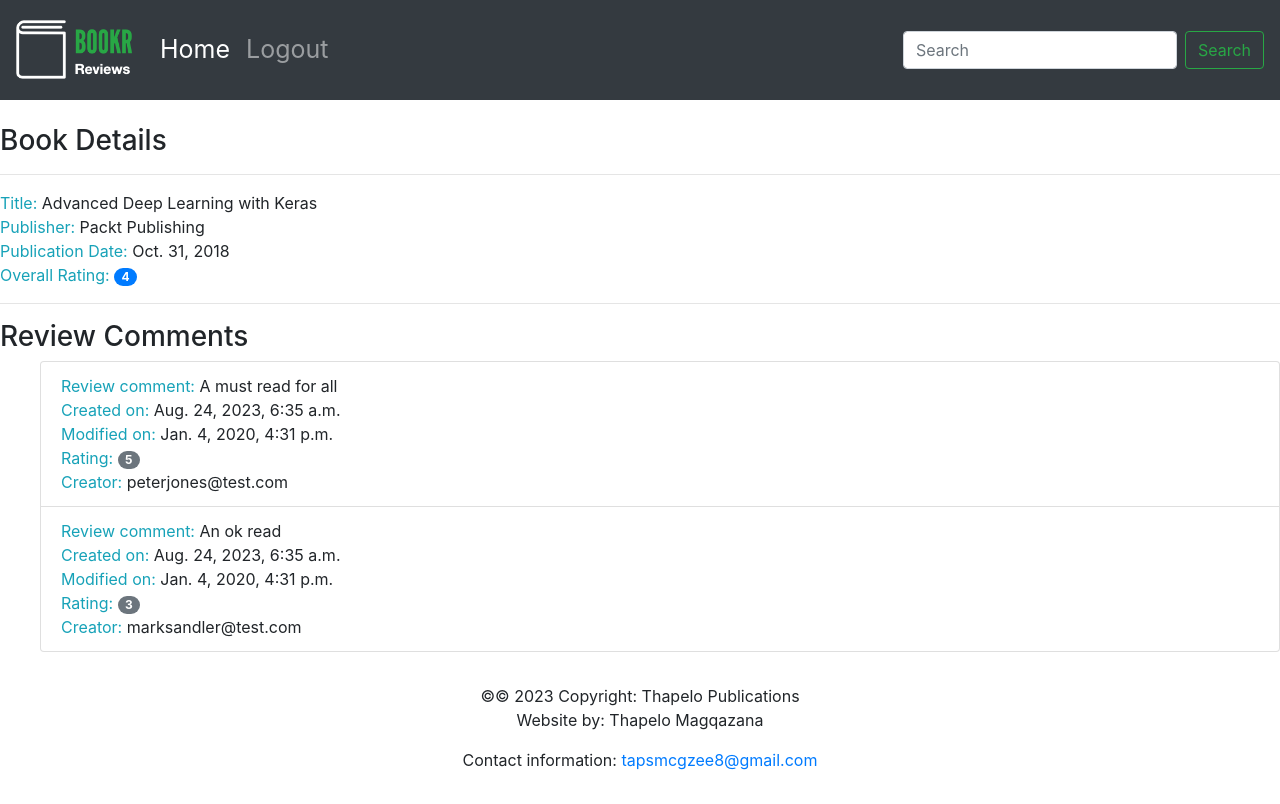
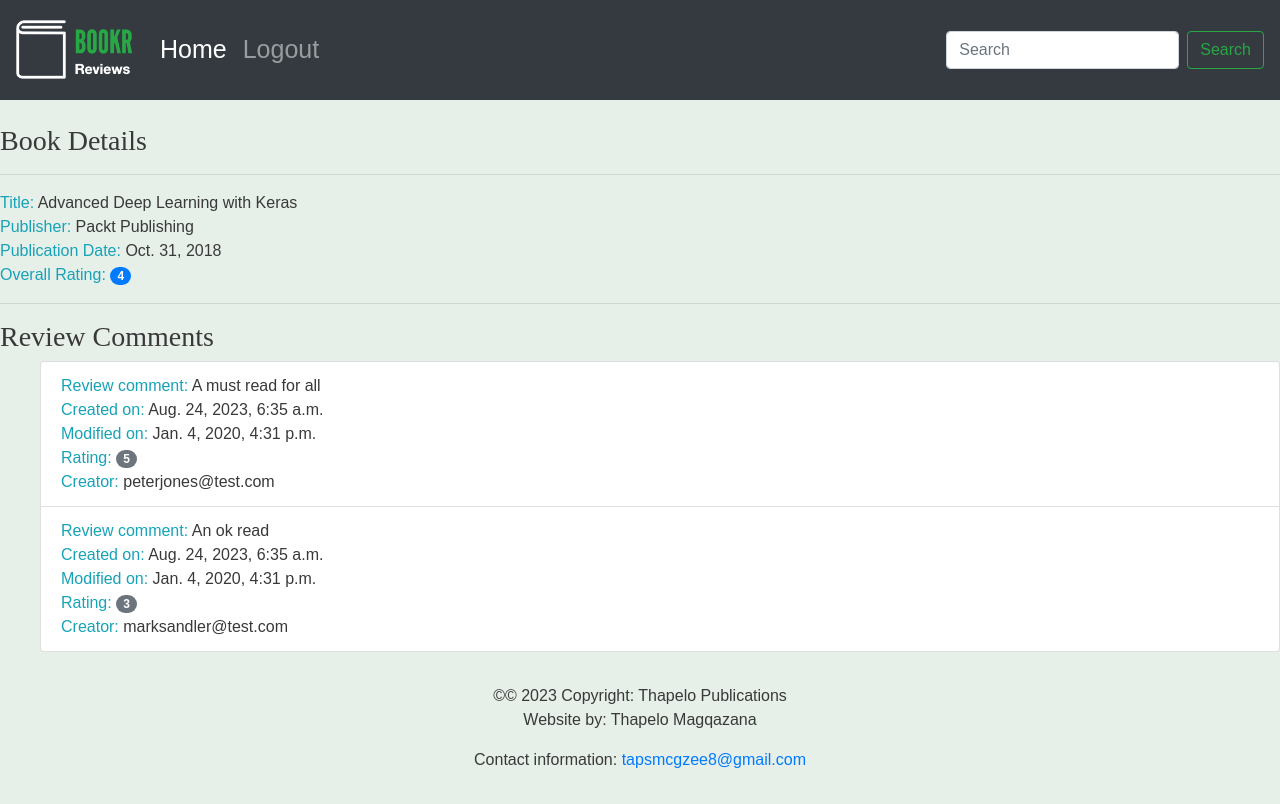
Before and after one commit to thapelomagqazana/bookr2, a Django app: page /books/1/ in a window 1280 px wide. Run offline with Django 4.2, Linux system fonts and the light colour scheme; data comes from the database, SQL or seed files in the repository; some libraries are stand-ins or nearby versions; some web fonts are replaced.

Commit message:
Added CSS enhancements

```diff
--- a/bookr/bookr/settings.py
+++ b/bookr/bookr/settings.py
@@ -123,3 +123,5 @@ STATIC_URL = 'static/'
 # https://docs.djangoproject.com/en/4.1/ref/settings/#default-auto-field
 
 DEFAULT_AUTO_FIELD = 'django.db.models.BigAutoField'
+
+STATICFILES_DIRS = [BASE_DIR / "static"]
--- /dev/null
+++ b/bookr/static/main.css
@@ -0,0 +1,20 @@
+.navbar {
+    min-height: 100px;
+    font-size: 25px;
+}
+.navbar-brand {
+    font-size: 25px;
+}
+.navbar-brand > img {
+    height: 60px;
+}
+
+body {
+    font-family: 'Source Sans Pro', sans-serif;
+    background-color: #e6efe8;
+    color: #393939;
+}
+
+h1, h2, h3, h4, h5, h6 {
+    font-family: 'Libre Baskerville', serif;
+}
--- a/bookr/templates/base.html
+++ b/bookr/templates/base.html
@@ -12,18 +12,8 @@
     <link rel="stylesheet" href="https://cdnjs.cloudflare.com/ajax/libs/font-awesome/4.7.0/css/font-awesome.min.css">
 
     <title>Book Review</title>
-    <style type="text/css">
-        .navbar {
-            min-height: 100px;
-            font-size: 25px;
-        }
-        .navbar-brand {
-            font-size: 25px;
-        }
-        .navbar-brand > img {
-            height: 60px;
-        }
-    </style>
+    <link rel="stylesheet" href="{% static 'main.css' %}">
+    <link rel="stylesheet" href="https://fonts.googleapis.com/ css?family=Libre+Baskerville|Source+Sans+Pro&display=swap">
 </head>
 <body>
     <nav class="navbar navbar-expand-sm navbar-dark bg-dark sticky-top">
```
